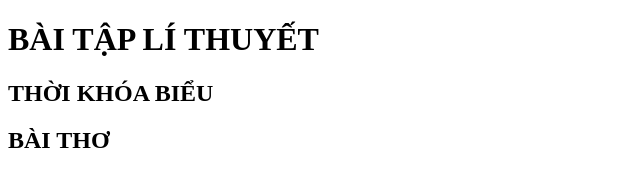
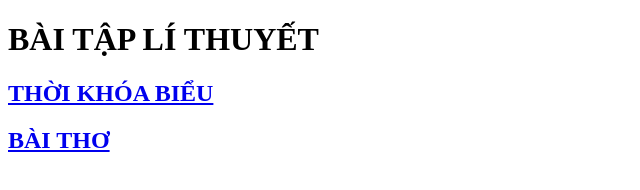
Before and after one commit to nhan598/baitaplt, a plain HTML site: page index.html in a window 1280 px wide. Shown: the whole page, without its empty margins (0-640 px from the left). Drawn offline with Linux system fonts and the light colour scheme.

Commit message:
Update index.html

```diff
--- a/index.html
+++ b/index.html
@@ -6,7 +6,7 @@
     </head>
     <body>
         <h1>BÀI TẬP LÍ THUYẾT</h1>
-        <H2>THỜI KHÓA BIỂU</H2>
-        <H2>BÀI THƠ</H2>
+        <a href="tkb.html"><H2>THỜI KHÓA BIỂU</H2></a>
+        <a href="baitho.html"><H2>BÀI THƠ</H2></a>
     </body>
 </html>
```
